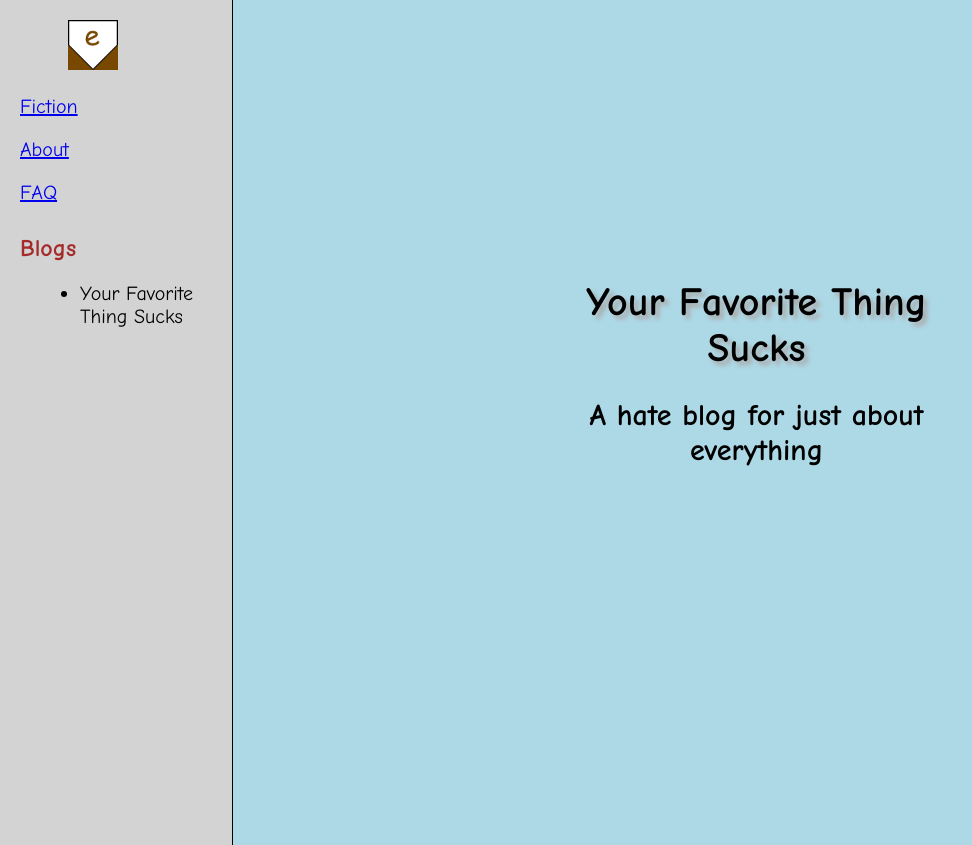
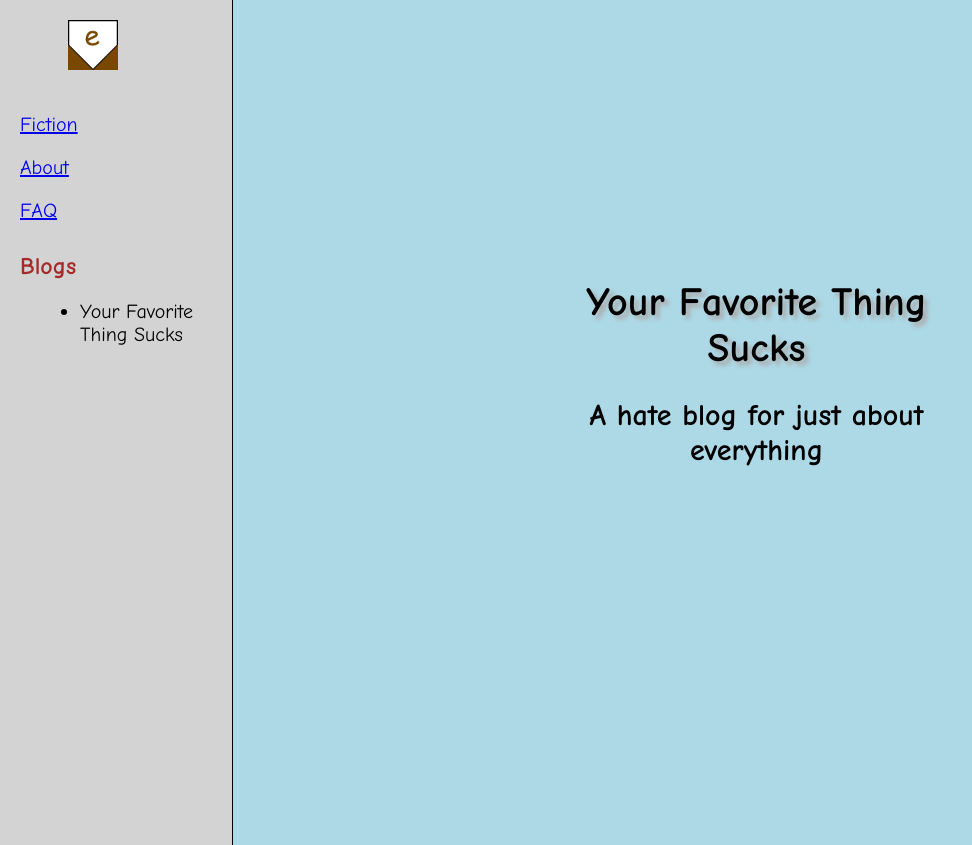
Before and after one commit to HolyMeekrob/epicaricacy-web, a website: page src/templates/yfts/index.html in a window 1280 px wide. Shown: the whole page, without its empty margins (0-972 px from the left). Drawn offline with nearby package versions, Linux system fonts and the light colour scheme; files that its build step writes are made by us from their sources; files whose address does not match are found by name; a web font is replaced by a local one.

Commit message:
Add space between logo and text links

```diff
--- a/src/content/assets/css/nav.css
+++ b/src/content/assets/css/nav.css
@@ -34,7 +34,7 @@ li {
 .home-logo {
 	max-height: 50px;
 	max-width: 50px;
-	margin-bottom: 2rem;
+	margin-bottom: 20%;
 	margin-left: 25%;
 	margin-right: 25%;
 }
```
